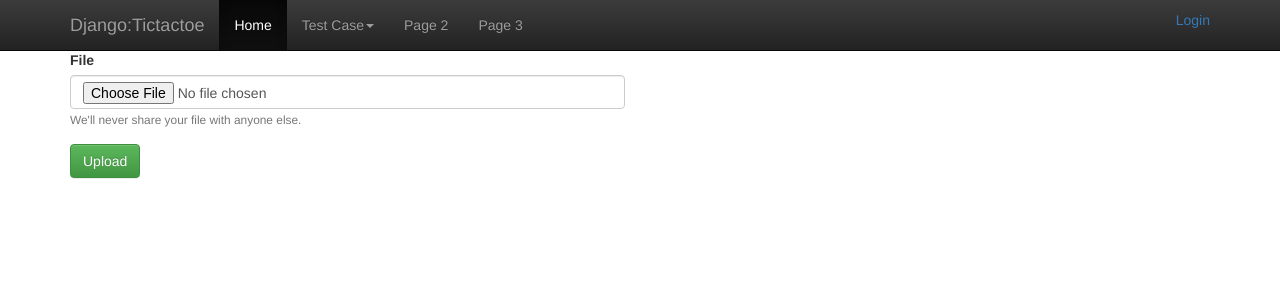
After one commit to gotosachin/django, a Django app: page /player/profile/1/ in a window 1280 px wide. The commit adds this page. Shown: the top 300 px of the page. Run offline with Django 3.2, Linux system fonts and the light colour scheme; some libraries are stand-ins or nearby versions.

Commit message:
adding player profile

```diff
--- a/player/urls.py
+++ b/player/urls.py
@@ -11,6 +11,6 @@ urlpatterns = [
     url(r'login$', LoginView.as_view(template_name="player/login_form.html"), name="player_login"),
     url(r'logout$', LogoutView.as_view(), name="player_logout"),
     url(r'new_invitation$', new_invitation, name="player_new_invitation"),
-    # url(r'profile/(?P<id>\d+)/$', profile, name="player_profile"),
+    url(r'profile/(?P<id>\d+)/$', profile, name="player_profile"),
     url(r'accept_invitation/(?P<id>\d+)/$', accept_invitation, name="player_accept_invitation"),
 ]
--- a/player/views.py
+++ b/player/views.py
@@ -50,5 +50,5 @@ def accept_invitation(request, id):
     else:
         return render(request, 'player/accept_invitation_form.html', {"invitation":invitation})
 
-def profile(request):
-    return True;
+def profile(request, id):
+    return render(request, 'player/profile.html', {"data": "Hiii"})
--- a/templates/base.html
+++ b/templates/base.html
@@ -40,7 +40,9 @@
                     <a class="dropdown-toggle" data-toggle="dropdown" href="#">Test Case<span class="caret"></span
             ></a>
                     <ul class="dropdown-menu">
-                        <!-- <li><a href="/">Image Upload</a></li> -->
+                        {% if user.is_authenticated %}
+                        <li><a href="{% url 'player_profile' id=user.id %}">S3 Image Upload</a></li>
+                        {% endif %}
                         <li><a href="#">Page 1-2</a></li>
                         <li><a href="#">Page 1-3</a></li>
                     </ul>
--- a/templates/player/home.html
+++ b/templates/player/home.html
@@ -38,6 +38,4 @@
 
     </div>
 </div>
-
-
 {% endblock %}
--- /dev/null
+++ b/templates/player/profile.html
@@ -0,0 +1,17 @@
+{% extends "base.html" %} {% block title %}Login{% endblock %} {% block content %}
+<div class="row">
+    <div class="col-md-6">
+        <form role="form" action="{% url 'player_profile' id=user.id %}" method="post" enctype="multipart/form-data">
+            {% csrf_token %}
+            <div class="form-group">
+                <label for="fileToUpload">File</label>
+                <input type="file" class="form-control" id="fileToUpload" aria-describedby="emailHelp" placeholder="Upload file">
+                <small id="emailHelp" class="form-text text-muted">We'll never share your file with anyone else.</small>
+            </div>
+
+            <button type="submit" class="btn btn-success">Upload</button>
+
+        </form>
+    </div>
+</div>
+{% endblock content %}
```
